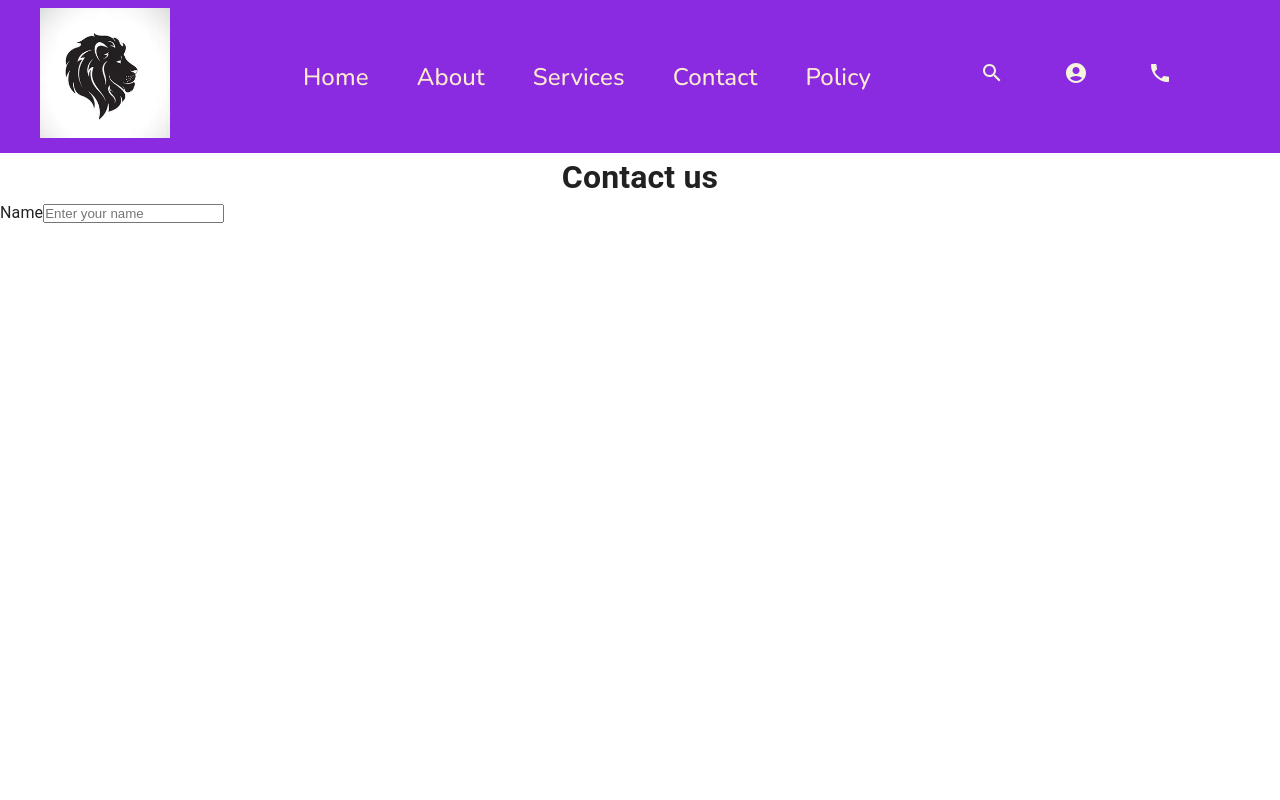
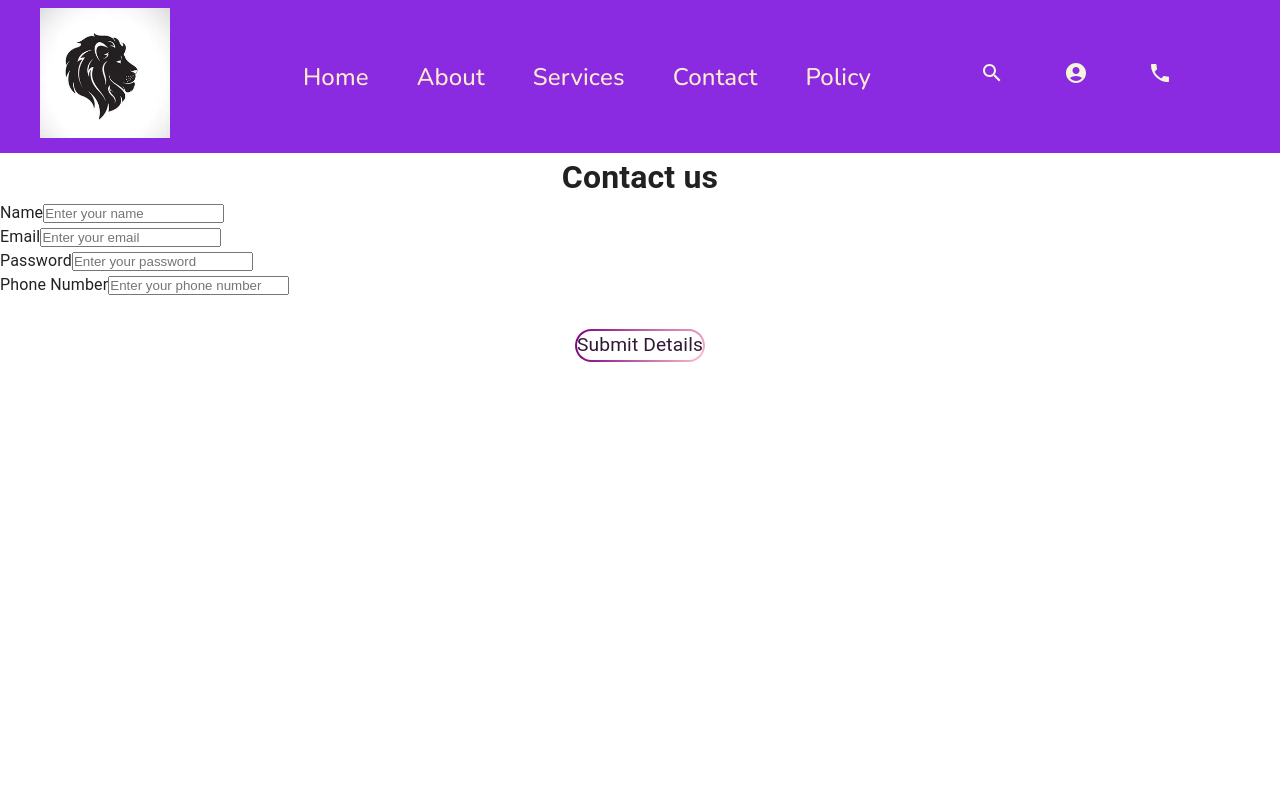
Before and after one commit to Sheldon-Odhiambo/ahoops, a React (Create React App) app: page /contact in a window 1280 px wide. Shown: the top 800 px of the page. Built offline with nearby package versions, Linux system fonts and the light colour scheme.

Commit message:
fix(Contact.js): debugging

```diff
--- a/src/component/Contact.js
+++ b/src/component/Contact.js
@@ -1,4 +1,5 @@
 import React from "react";
+import { NavLink } from "react-router-dom";
 
 const Contact = () => {
   return (
@@ -9,7 +10,25 @@ const Contact = () => {
           <label htmlFor="name">Name</label>
           <input type="text" placeholder="Enter your name" />
         </div>
-
+        <div>
+          <label htmlFor="name">Email</label>
+          <input type="email" placeholder="Enter your email" />
+        </div>
+        <div>
+          <label htmlFor="password">Password</label>
+          <input type="password" placeholder="Enter your password" />
+        </div>
+        <div>
+          <label htmlFor="mobile">Phone Number</label>
+          <input type="mobile" placeholder="Enter your phone number" />
+        </div>
+        <div className="btnBox">
+          <div className="btn">
+            <NavLink to="/" className="readmore">
+              Submit Details
+            </NavLink>
+          </div>
+        </div>
       </form>
     </>
   );
```
